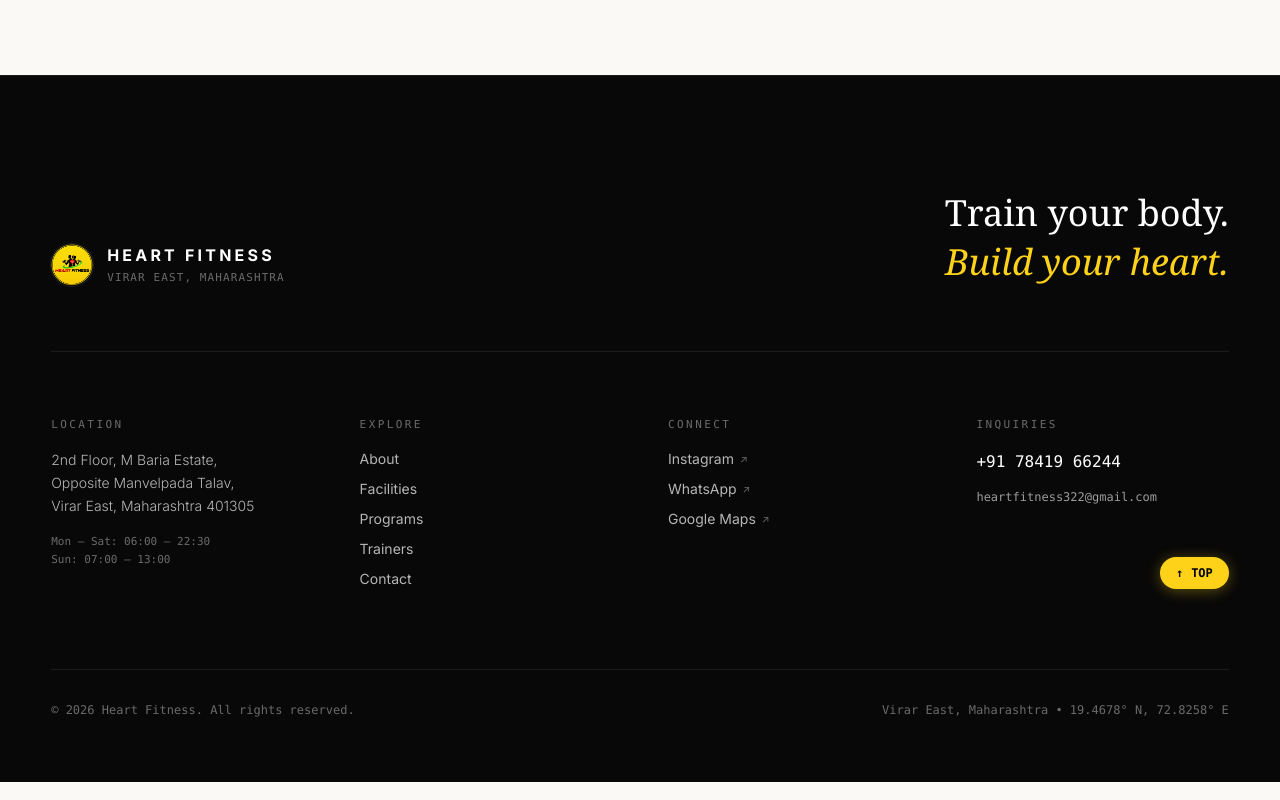
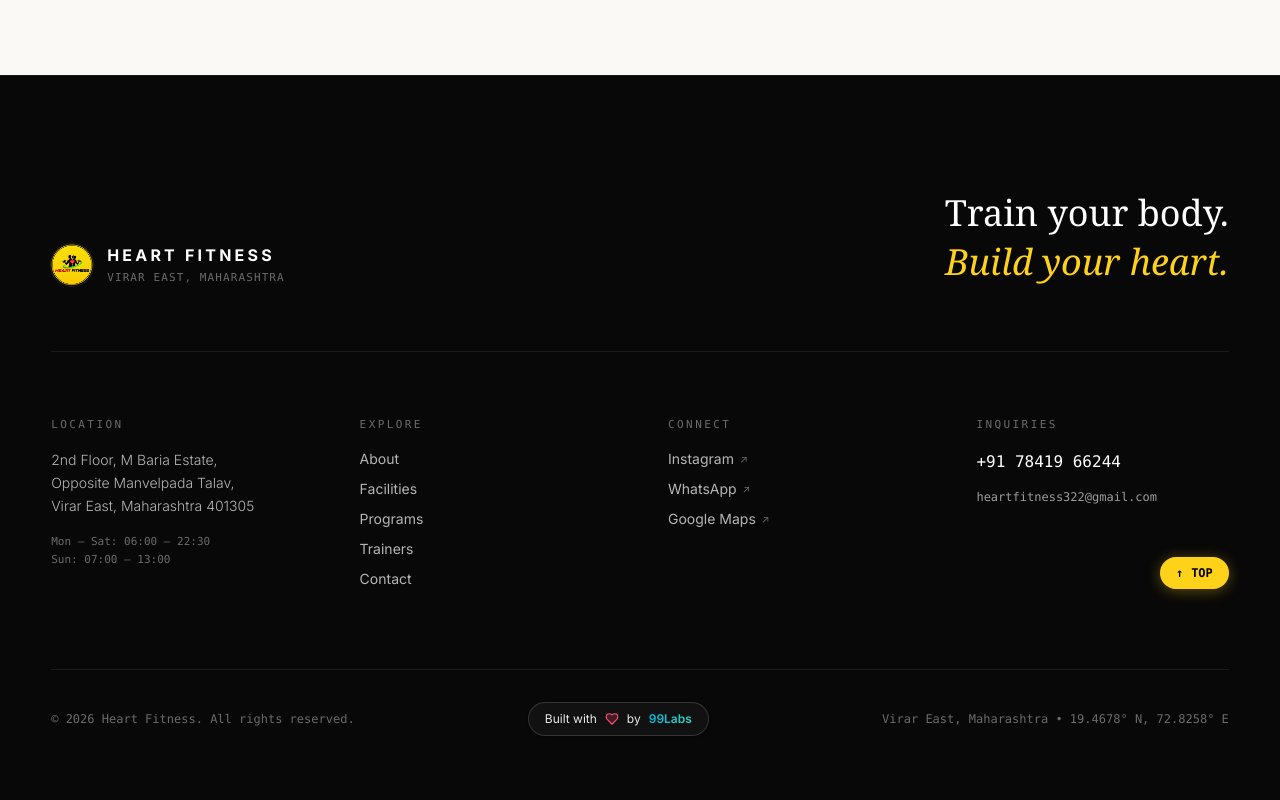
Before and after one commit to swappy-2003/heart-fitness, a Next.js app: page / in a window 1280 px wide. Shown: the part 7899-8699 px from the top of the page. Built offline with nearby package versions, Linux system fonts and the light colour scheme.

Commit message:
feat: add Built with 99Labs badge to footer

```diff
--- a/src/components/Footer.tsx
+++ b/src/components/Footer.tsx
@@ -177,10 +177,36 @@ export default function Footer() {
         {/* ========================================================
             SUB-FOOTER BAR
         ======================================================== */}
-        <div className="border-t border-white/[0.08] pt-8 mt-16 sm:mt-20 flex flex-col sm:flex-row items-center justify-between gap-4 text-xs font-mono text-white/40">
+        <div className="border-t border-white/[0.08] pt-8 mt-16 sm:mt-20 flex flex-col md:flex-row items-center justify-between gap-4 text-xs font-mono text-white/40">
           <div>
             © {currentYear} Heart Fitness. All rights reserved.
           </div>
+
+          {/* Built with 99Labs Badge */}
+          <a
+            href="https://99labs.vercel.app"
+            target="_blank"
+            rel="noopener noreferrer"
+            aria-label="Built with love by 99Labs"
+            className="inline-flex items-center gap-2 px-4 py-2 rounded-full border border-white/15 bg-white/[0.04] hover:bg-white/[0.08] hover:border-white/30 text-white/90 hover:text-white transition-all duration-300 font-sans text-xs tracking-normal shadow-sm group hover:scale-[1.02]"
+          >
+            <span>Built with</span>
+            <svg
+              className="w-3.5 h-3.5 text-[#ff4b72] fill-[#ff4b72]/20 group-hover:scale-110 group-hover:fill-[#ff4b72] transition-all duration-300"
+              viewBox="0 0 24 24"
+              stroke="currentColor"
+              strokeWidth="2"
+              strokeLinecap="round"
+              strokeLinejoin="round"
+            >
+              <path d="M19 14c1.49-1.46 3-3.21 3-5.5A5.5 5.5 0 0 0 16.5 3c-1.76 0-3 .5-4.5 2-1.5-1.5-2.74-2-4.5-2A5.5 5.5 0 0 0 2 8.5c0 2.3 1.5 4.05 3 5.5l7 7Z" />
+            </svg>
+            <span>by</span>
+            <span className="font-semibold bg-gradient-to-r from-[#00b4d8] to-[#2dd4bf] bg-clip-text text-transparent">
+              99Labs
+            </span>
+          </a>
+
           <div>
             Virar East, Maharashtra • 19.4678° N, 72.8258° E
           </div>
```
